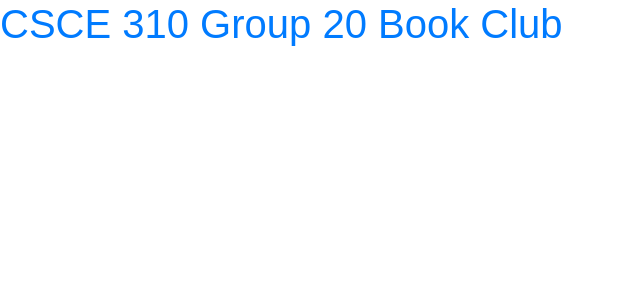
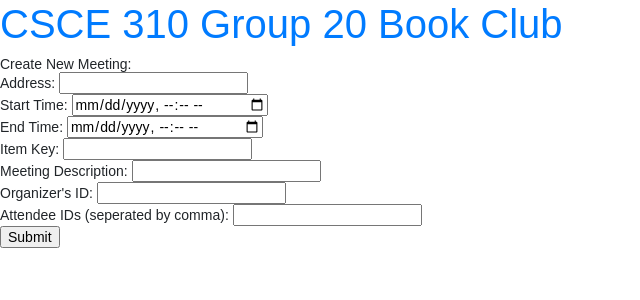
Before and after one commit to jswood23/CSCE310, a PHP site: page /meetings/create-meeting.php in a window 1280 px wide. Shown: the top 300 px of the page, without its empty margins (0-640 px from the left). Run offline with PHP 8.4, Linux system fonts and the light colour scheme; the visitor is signed in with stand-in values (Sample User, id 1).

Commit message:
Create Meeting Works! :)

```diff
--- a/meetings/create-meeting.php
+++ b/meetings/create-meeting.php
@@ -1,3 +1,149 @@
 <?php
 include '../header.php';
 ?>
+
+<?php
+// Initialize the session
+session_start();
+
+// Check if the user is logged in, if not then redirect him to login page
+if(!isset($_SESSION["loggedin"]) || $_SESSION["loggedin"] !== true){
+    header("location: login.php");
+    exit;
+}
+
+
+// Include config file
+require_once "../config.php";
+
+
+
+?>
+
+<!DOCTYPE html>
+<html>
+<body>
+<?php
+
+$sqlMeetings = "INSERT INTO meeting (address, end_time, item_key, meet_desc, organizer, start_time) VALUES (?,?,?,?,?,?);";
+$sqlGetNewMeetingKey = "SELECT meeting_key FROM meeting WHERE address = ? AND end_time = ? AND item_key = ? AND meet_desc = ? AND organizer = ? AND start_time = ?";
+$sqlBridge = "INSERT INTO bridge (account_key, meeting_key) VALUES (?,?);"; // get meeting key from just created meeting, add attendees one by one
+
+$curUserId = $_SESSION["id"];
+$curUserEmail = $_SESSION["username"];
+
+$address = $endtime = $itemkey = $md = $oi = $st = $nmk = "";
+$address_err = $endtime_err = $itemkey_err = $md_err = $oi_err = $st_err = "";
+
+if($_SERVER["REQUEST_METHOD"] == "POST"){
+
+    // Check if username is empty
+    if(empty(trim($_POST["Address"]))){
+        $address_err = "Please enter username.";
+    } else{
+        $address = trim($_POST["Address"]);
+    }
+
+    // Check if username is empty
+    if(empty(trim($_POST["EndTime"]))){
+        $endtime_err = "Please enter username.";
+    } else{
+        $endtime = trim($_POST["EndTime"]);
+    }
+
+    // Check if username is empty
+    if(empty(trim($_POST["ItemKey"]))){
+        $itemkey_err = "Please enter username.";
+    } else{
+        $itemkey = trim($_POST["ItemKey"]);
+    }
+
+    // Check if username is empty
+    if(empty(trim($_POST["MD"]))){
+        $md_err = "Please enter username.";
+    } else{
+        $md = trim($_POST["MD"]);
+    }
+
+    // Check if username is empty
+    if(empty(trim($_POST["OI"]))){
+        $oi_err = "Please enter username.";
+    } else{
+        $oi = trim($_POST["OI"]);
+    }
+
+    // Check if username is empty
+    if(empty(trim($_POST["ST"]))){
+        $st_err = "Please enter username.";
+    } else{
+        $st = trim($_POST["ST"]);
+    }
+
+    if(empty($address_err) && empty($endtime_err) && empty($itemkey_err) && empty($md_err) && empty($oi_err) && empty($st_err)){
+        if($stmt = $mysqli->prepare($sqlMeetings)){
+
+            // Create meeting
+            $stmt->bind_param("ssssss", $address, $endtime, $itemkey, $md, $oi, $st);
+
+            // Attempt to execute the prepared statement
+            if($stmt->execute()){
+
+                // Now get meeting key that was just created
+                if($stmt = $mysqli->prepare($sqlGetNewMeetingKey)){
+                    $stmt->bind_param("ssssss", $address, $endtime, $itemkey, $md, $oi, $st);
+
+                    // Attempt to execute the prepared statement
+                    if($stmt->execute()){
+                        $result = $stmt->get_result();
+                        $row = $result->fetch_assoc();
+                        $nmk = $row['meeting_key'];
+
+                        // Now add attendees to bridge table
+                        if($stmt = $mysqli->prepare($sqlBridge)){
+                            // First add meeting creator as attendee
+                            $stmt->bind_param("ss", $curUserId, $nmk);
+
+                            // Attempt to execute the prepared statement
+                            if($stmt->execute()){
+                                // Works! Now add the other attendees :)
+                                $str_arr = explode (",", $_POST["Dees"]);
+                                foreach ($str_arr as $dee) {
+                                    $stmt = $mysqli->prepare($sqlBridge);
+                                    $stmt->bind_param("ss", $dee, $nmk);
+                                    $stmt->execute();
+                                }
+                            }
+                        }
+                    }
+                }
+            }
+        }
+    }
+    header('Location: /users/welcome.php');
+}
+
+$mysqli->close();
+?>
+
+Create New Meeting:
+<form method ="post" name="trial">
+
+Address: <input type="text" name="Address" id="testId">
+<br>
+Start Time: <input type="datetime-local" name="ST" id="testId">
+<br>
+End Time: <input type="datetime-local" name="EndTime" id="testId">
+<br>
+Item Key: <input type="text" name="ItemKey" id="testId">
+<br>
+Meeting Description: <input type="text" name="MD" id="testId">
+<br>
+Organizer's ID: <input type="text" name="OI" id="testId">
+<br>
+Attendee IDs (seperated by comma): <input type="text" name="Dees" id="testId"><br>
+<input type="submit" value="Submit">
+
+</form>
+
+</body>
+</html>
```
